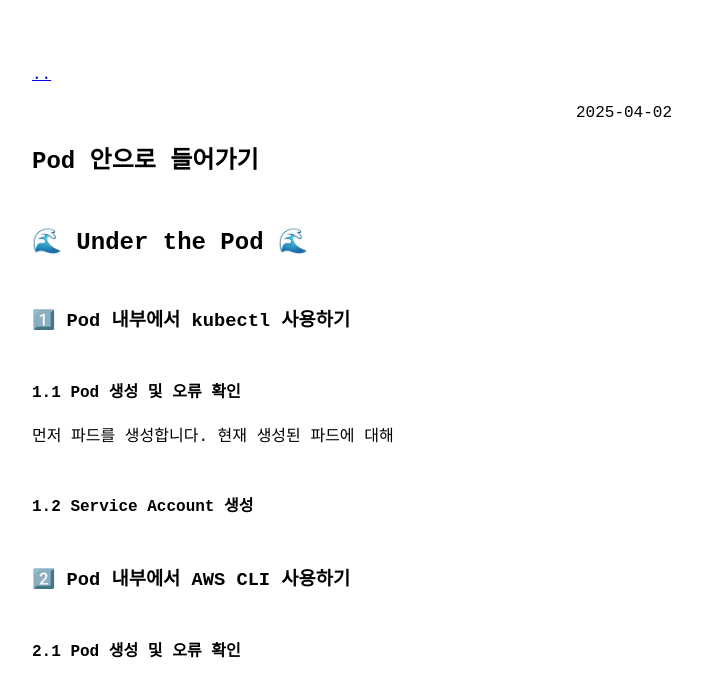
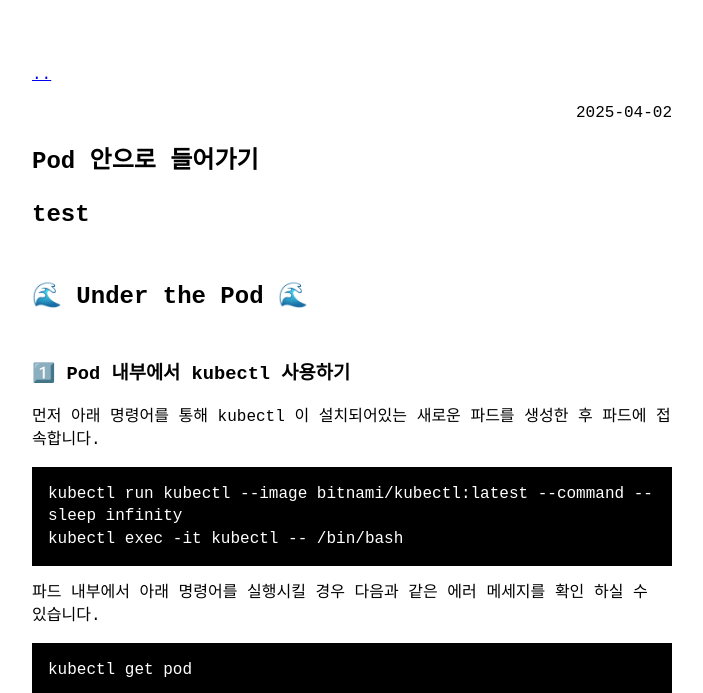
Before and after one commit to coodns/blog, a Jekyll site: the page built from _posts/2025-04-02-Pod 안으로 들어가기.md, in a window 1280 px wide. Shown: the top 693 px of the page, without its empty margins (288-991 px from the left). Built offline with Jekyll 4.4.1, drawn with Linux system fonts in a browser that asks for light colours; comment, search, counter and statistics services are not loaded; some of the changed text lies outside the part shown; grey boxes are pictures that could not be loaded.

Commit message:
0405 fuck you

````diff
--- a/_posts/2025-04-02-Pod 안으로 들어가기.md
+++ b/_posts/2025-04-02-Pod 안으로 들어가기.md
@@ -2,10 +2,29 @@
 layout: post
 category: k8s
 ---
+# test
+##  🌊 Under the Pod 🌊
+### 1️⃣ Pod 내부에서 kubectl 사용하기
 
-##  🌊 Under the Pod 🌊
+먼저 아래 명령어를 통해 kubectl 이 설치되어있는 새로운 파드를 생성한 후 파드에 접속합니다.
 
-### 1️⃣ Pod 내부에서 kubectl 사용하기
+```shell
+kubectl run kubectl --image bitnami/kubectl:latest --command -- sleep infinity
+kubectl exec -it kubectl -- /bin/bash
+```
+
+파드 내부에서 아래 명령어를 실행시킬 경우 다음과 같은 에러 메세지를 확인 하실 수 있습니다.
+
+```shell
+kubectl get pod
+```
+![week401](../images/week401.png)
+
+해당 에러메세지의 경우 해당 파드가 생성되어있는 Default 네임스페이스의 Default Service Account 를 사용하며, 해당 Service Account에 Kubectl 명령을 통해 클러스터 내부 파드를 조회할 권한이 없다는 오류 입니다.
+
+그렇기에 해당 파드에서 사용중인 Default Service Account에 이를 사용할 수 있는 권한
+
+
 #### 1.1 Pod 생성 및 오류 확인
 먼저 파드를 생성합니다. 현재 생성된 파드에 대해
 #### 1.2 Service Account 생성
````
